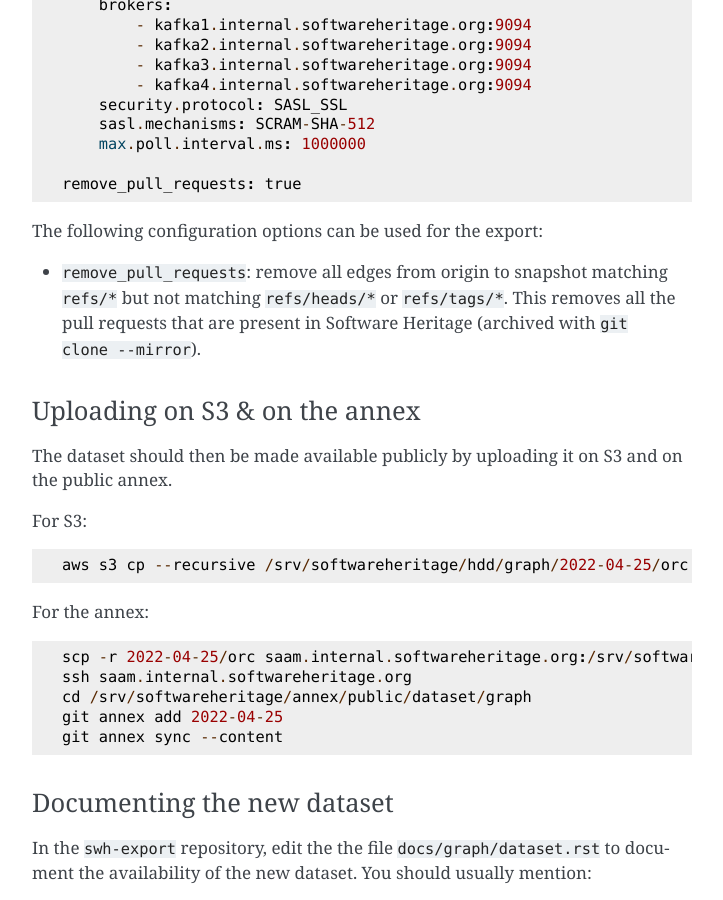
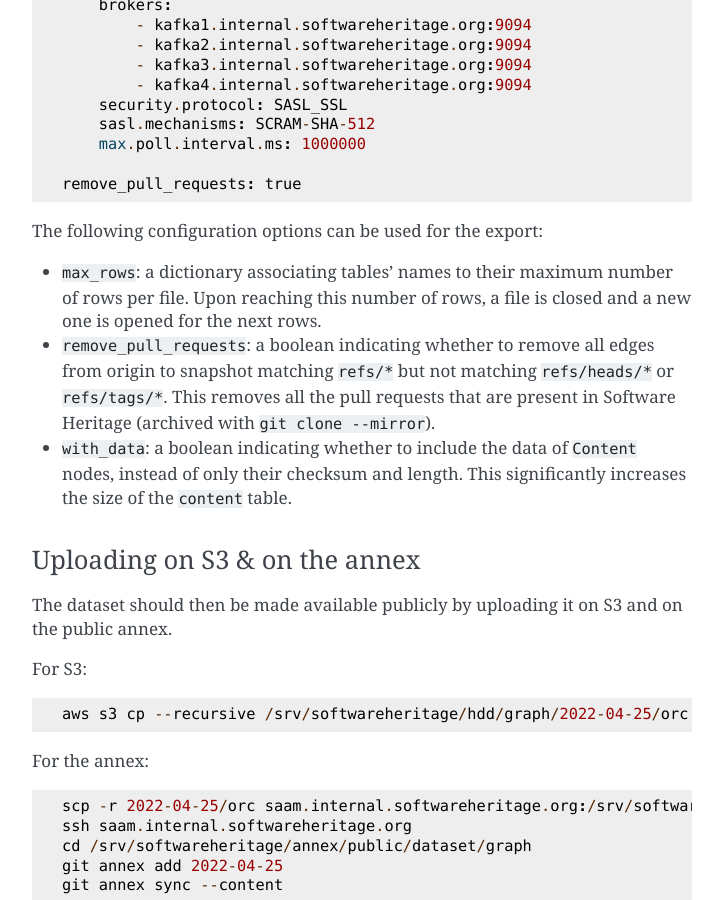
Before and after one commit to SoftwareHeritage/swh-dataset, a Sphinx documentation site: the page built from docs/export.rst, in a window 1280 px wide and 900 px high, scrolled down 1046 px. Shown: the whole window, without its empty margins (388-1111 px from the left). Built offline with Sphinx 7.4.7, drawn with Linux system fonts in a browser that asks for light colours.

Commit message:
Document config options of the ORC exporter

```diff
--- a/docs/export.rst
+++ b/docs/export.rst
@@ -63,10 +63,17 @@
 
 The following configuration options can be used for the export:
 
-- ``remove_pull_requests``: remove all edges from origin to snapshot matching
+- ``max_rows``: a dictionary associating tables' names to their maximum number
+  of rows per file. Upon reaching this number of rows,
+  a file is closed and a new one is opened for the next rows.
+- ``remove_pull_requests``: a boolean indicating whether to remove all edges
+  from origin to snapshot matching
   ``refs/*`` but not matching ``refs/heads/*`` or ``refs/tags/*``. This removes
   all the pull requests that are present in Software Heritage (archived with
   ``git clone --mirror``).
+- ``with_data``: a boolean indicating whether to include the data of ``Content``
+  nodes, instead of only their checksum and length.
+  This significantly increases the size of the ``content`` table.
 
 
 Uploading on S3 & on the annex
```
